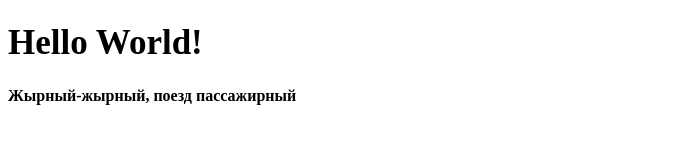
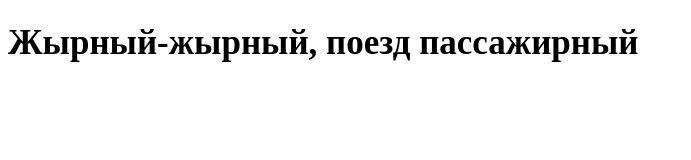
Before and after one commit to AlienExpress/Eugene, a plain HTML site: page index.html in a window 1280 px wide. Shown: the whole page, without its empty margins (0-691 px from the left). Drawn offline with Linux system fonts and the light colour scheme.

Commit message:
Update index.html

```diff
--- a/index.html
+++ b/index.html
@@ -7,7 +7,6 @@
 <title>Толстый пух</title>
     </head>
     <body>
-<h1>Hello World!</h1>
-        <p><h4>Жырный-жырный, поезд пассажирный</h4></p>
+<h1>Жырный-жырный, поезд пассажирный</h1>
     </body>
 </html>
```
